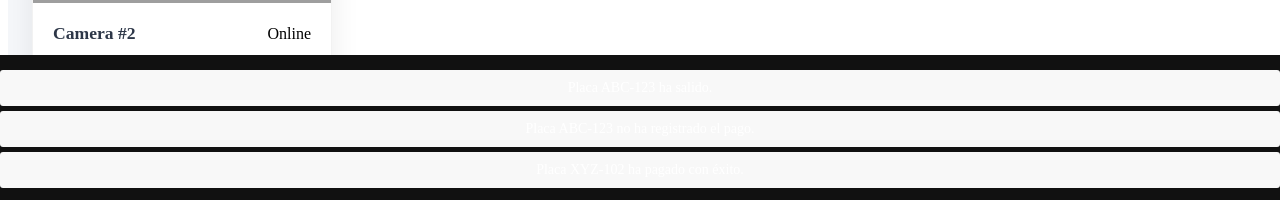
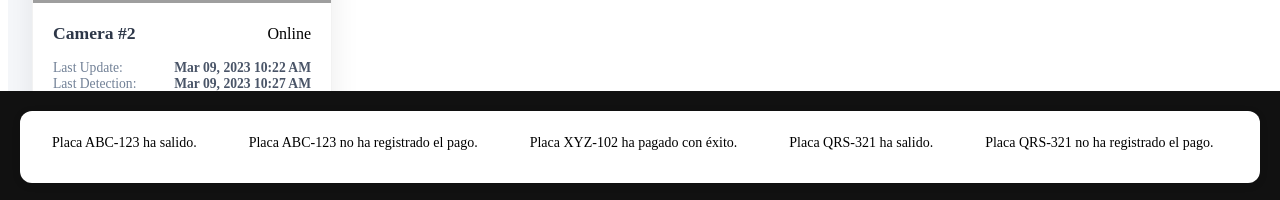
Before and after one commit to SolucionesIoT-FindAndPark-UPC/web-application-frontend, an Angular app: page /#/dashboard-page in a window 1280 px wide. Shown: the part 597-797 px from the top of the page. Built offline with nearby package versions, Linux system fonts and the light colour scheme; data requests are answered from the project's data file; grey boxes are pictures that could not be loaded.

Commit message:
fix: Update notifications bar design

```diff
--- a/src/app/dashboard/components/notifications-bar/notifications-bar.component.css
+++ b/src/app/dashboard/components/notifications-bar/notifications-bar.component.css
@@ -1,11 +1,51 @@
+.notifications-container {
+  background-color: white;
+  border-radius: 12px;
+  padding: 12px;
+  box-shadow: 0 2px 8px rgba(0, 0, 0, 0.1);
+  margin: 10px 20px;
+  overflow: hidden;
+  width: calc(100% - 40px);
+  box-sizing: border-box;
+}
+
+.notifications-scroll {
+  display: flex;
+  overflow-x: auto;
+  scrollbar-width: none;
+  -ms-overflow-style: none;
+  gap: 12px;
+  padding-bottom: 8px;
+  width: 100%;
+}
+
+.notifications-scroll::-webkit-scrollbar {
+  display: none;
+  height: 0;
+}
+
 .notification {
-  padding: 10px;
-  background: #f8f8f8;
-  margin: 5px 0;
-  border-radius: 3px;
+  padding: 12px 20px;
+  background: white;
+  flex: 0 0 auto;
+  white-space: nowrap;
+  cursor: grab;
+  transition: all 0.2s ease;
+}
+
+.notification:active {
+  cursor: grabbing;
+  transform: scale(0.98);
+}
+
+.notification:hover {
+  transform: translateY(-3px);
+  box-shadow: 0 4px 6px rgba(0, 0, 0, 0.1);
 }
 
 .notification p {
   margin: 0;
   font-size: 14px;
+  color: black;
+  font-weight: 500;
 }
--- a/src/app/dashboard/components/notifications-bar/notifications-bar.component.html
+++ b/src/app/dashboard/components/notifications-bar/notifications-bar.component.html
@@ -1,3 +1,7 @@
-<div class="notification" *ngFor="let notification of notifications">
-  <p>{{ notification.message }}</p>
+<div class="notifications-container">
+  <div class="notifications-scroll">
+    <div class="notification" *ngFor="let notification of notifications">
+      <p>{{ notification.message }}</p>
+    </div>
+  </div>
 </div>
--- a/src/assets/data/db.json
+++ b/src/assets/data/db.json
@@ -17,7 +17,7 @@
       "imageUrl": "https://th.bing.com/th/id/R.c5188b603d234704614d15e863610b48?rik=7He8ywBvZbg1jQ&pid=ImgRaw&r=0"
     }
   ],
-  "notifications": [
+    "notifications": [
     {
       "id": 1,
       "message": "Placa ABC-123 ha salido."
@@ -29,6 +29,54 @@
     {
       "id": 3,
       "message": "Placa XYZ-102 ha pagado con éxito."
+    },
+    {
+      "id": 4,
+      "message": "Placa QRS-321 ha salido."
+    },
+    {
+      "id": 5,
+      "message": "Placa QRS-321 no ha registrado el pago."
+    },
+    {
+      "id": 6,
+      "message": "Placa DEF-456 ha pagado con éxito."
+    },
+    {
+      "id": 7,
+      "message": "Placa MNO-654 ha salido."
+    },
+    {
+      "id": 8,
+      "message": "Placa MNO-654 no ha registrado el pago."
+    },
+    {
+      "id": 9,
+      "message": "Placa GHI-789 ha pagado con éxito."
+    },
+    {
+      "id": 10,
+      "message": "Placa JKL-987 ha salido."
+    },
+    {
+      "id": 11,
+      "message": "Placa JKL-987 no ha registrado el pago."
+    },
+    {
+      "id": 12,
+      "message": "Placa STU-135 ha pagado con éxito."
+    },
+    {
+      "id": 13,
+      "message": "Placa VWX-246 ha salido."
+    },
+    {
+      "id": 14,
+      "message": "Placa VWX-246 no ha registrado el pago."
+    },
+    {
+      "id": 15,
+      "message": "Placa YZA-369 ha pagado con éxito."
     }
   ]
 }
```
